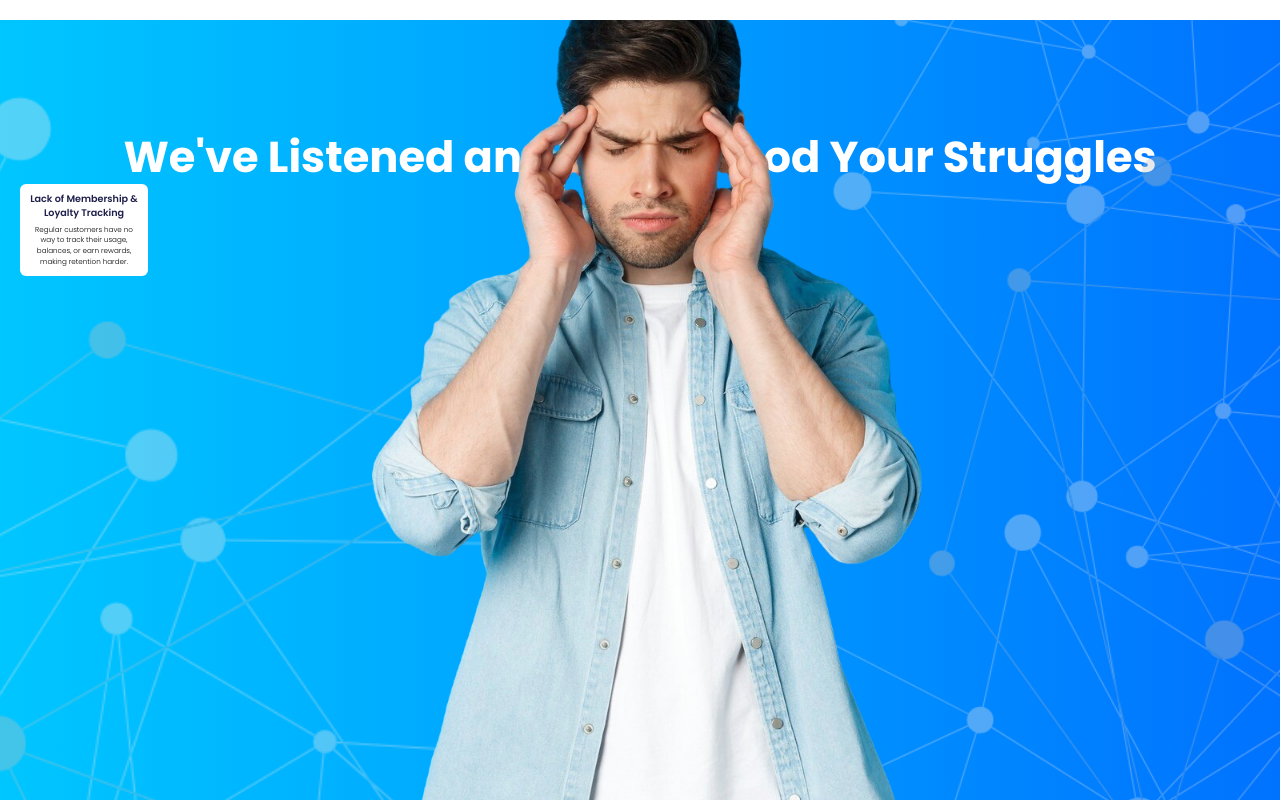
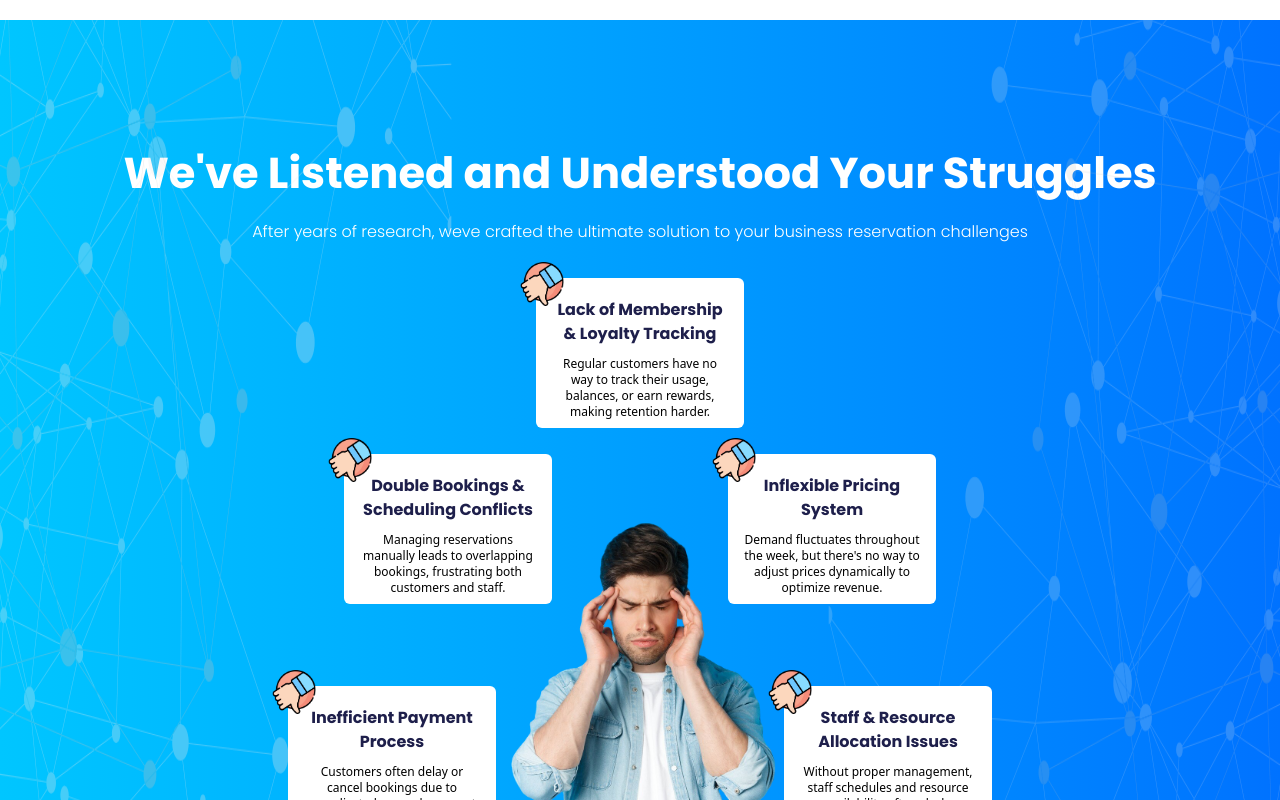
Before and after one commit to FajarVerse/digital-hero-project, a React (Vite) app: page / in a window 1280 px wide. Shown: the part 780-1580 px from the top of the page. Built offline with nearby package versions, Linux system fonts and the light colour scheme.

Commit message:
Membuat section2

```diff
--- a/src/App.jsx
+++ b/src/App.jsx
@@ -1,56 +1,14 @@
-import AuthLayout from "./components/layouts/AuthLayout";
 import Navbar from "./components/layouts/Navbar";
 import SectionOne from "./pages/section-one";
 import SectionThree from "./pages/section-three";
-import shape from "./assets/image/section2/shape.png";
-import Header from "./components/elements/header";
-import ilustrasi from "./assets/image/section2/diro_ilus_2.png";
+import SectionTwo from "./pages/section-two";
 
 function App() {
   return (
     <>
       <Navbar />
       <SectionOne />
-
-      <AuthLayout className="bg-linear-to-r from-digital-aqua to-deep-blue relative overflow-hidden">
-        <div className="w-1/2 absolute top-0 left-0 bottom-0 overflow-hidden">
-          <img
-            src={shape}
-            alt=""
-            className="scale-[500%] absolute bottom-40 left-0 rotate-90 -translate-x-52 opacity-35"
-          />
-        </div>
-        <div className="w-1/2 absolute top-0 right-0 bottom-0 overflow-hidden">
-          <img
-            src={shape}
-            alt=""
-            className="scale-[350%] absolute bottom-20  right-0 translate-x-20 opacity-35"
-          />
-        </div>
-
-        <div className="w-full px-5 z-50 overflow-hidden">
-          <div className="w-full">
-            <Header className="text-white">
-              We've Listened and Understood Your Struggles
-            </Header>
-          </div>
-          <div className="w-full absolute bottom-6 left-1/2 -translate-x-1/2">
-            <img src={ilustrasi} alt="" className="scale-125" />
-          </div>
-          <div className="w-full">
-            <div className="w-32 px-2.5 py-2 rounded-md bg-white">
-              <h1 className="font-poppins font-semibold text-[0.6rem] text-indigo-blue text-center">
-                Lack of Membership & Loyalty Tracking
-              </h1>
-              <p className="font-poppins font-light text-[0.45rem] text-black text-center mt-1">
-                Regular customers have no way to track their usage, balances, or
-                earn rewards, making retention harder.
-              </p>
-            </div>
-          </div>
-        </div>
-      </AuthLayout>
-
+      <SectionTwo />
       <SectionThree />
     </>
   );
--- a/src/components/elements/section-two/card.jsx
+++ b/src/components/elements/section-two/card.jsx
@@ -1,15 +1,28 @@
+import icon from "../../../assets/image/section2/diro_icon.png";
+
 const Card = (props) => {
   const { title, desc, className } = props;
 
   return (
     <>
-      <div className={`w-32 px-2.5 py-2 rounded-md bg-white ${className}`}>
-        <h1 className="font-poppins font-semibold text-[0.6rem] text-indigo-blue text-center">
-          {title}
-        </h1>
-        <p className="font-poppins font-light text-[0.45rem] text-black text-center mt-1">
-          {desc}
-        </p>
+      <div
+        className={`w-36 h-24 px-4 py-3 flex flex-col items-center rounded-md bg-white absolute ${className} lg:w-40 lg:h-28 xl:w-[13rem] xl:h-[9.4rem] xl:py-5 z-30`}
+      >
+        <img
+          src={icon}
+          alt=""
+          className="w-7 h-7 absolute -top-2.5 -left-2.5 xl:w-11 xl:h-11 xl:-left-4 xl:-top-4"
+        />
+        <div className="h-[20%]">
+          <h1 className="font-poppins font-semibold text-[0.6rem] text-indigo-blue text-center lg:text-[0.7rem] xl:font-bold xl:text-base">
+            {title}
+          </h1>
+        </div>
+        <div className="h-[80%] mt-4 lg:mt-5 xl:mt-8">
+          <p className="font-inter font-light text-[0.45rem] text-black text-center mt-1 lg:text-[0.5rem] xl:text-xs">
+            {desc}
+          </p>
+        </div>
       </div>
     </>
   );
--- /dev/null
+++ b/src/components/fragments/section-two/SectionTwo.jsx
@@ -0,0 +1,56 @@
+import Header from "../../elements/header";
+import Card from "../../elements/section-two/card";
+import ilustrasi from "../../../assets/image/section2/diro_ilus_2.png"
+
+const SectionTwoFragment = () => {
+  return (
+    <>
+      <div className="w-full">
+        <Header className="text-white">
+          We've Listened and Understood Your Struggles
+        </Header>
+
+        <p className="font-poppins font-light text-sm text-white text-center mt-5 mb-3 px-5 lg:mb-0.5 xl:text-base">
+          After years of research, weve crafted the ultimate solution to your
+          business reservation challenges
+        </p>
+      </div>
+      <div className="w-full absolute bottom-6 left-1/2 -translate-x-1/2 md:-bottom-25 lg:-bottom-40 xl:-bottom-56 2xl:-bottom-64 z-40">
+        <img
+          src={ilustrasi}
+          alt=""
+          className="scale-125 md:scale-70 lg:scale-55 xl:scale-60 2xl:scale-55"
+        />
+      </div>
+      <div className="w-full absolute left-0">
+        <Card
+          className="left-1/2 -translate-x-1/2 translate-y-4 md:translate-y-6 xl:translate-y-8"
+          title="Lack of Membership & Loyalty Tracking"
+          desc="Regular customers have no way to track their usage, balances, or earn rewards, making retention harder."
+        />
+        <Card
+          className="left-7 translate-y-36 md:left-36 lg:left-[15rem] xl:left-86 xl:translate-y-52"
+          title="Double Bookings & Scheduling Conflicts"
+          desc="Managing reservations manually leads to overlapping bookings, frustrating both customers and staff."
+        />
+        <Card
+          className="left-3 translate-y-72 md:left-28 lg:left-52 xl:left-72 xl:translate-y-110"
+          title="Inefficient Payment Process"
+          desc="Customers often delay or cancel bookings due to complicated manual payment methods"
+        />
+        <Card
+          className="right-7 translate-y-36 md:right-36 lg:right-[15rem] xl:right-86 xl:translate-y-52"
+          title="Inflexible Pricing System"
+          desc="Demand fluctuates throughout the week, but there's no way to adjust prices dynamically to optimize revenue."
+        />
+        <Card
+          className="right-3 translate-y-72 md:right-28 lg:right-52 xl:right-72 xl:translate-y-110"
+          title="Staff & Resource Allocation Issues"
+          desc="Without proper management, staff schedules and resource availability often clash, reducing efficiency."
+        />
+      </div>
+    </>
+  );
+};
+
+export default SectionTwoFragment;
--- /dev/null
+++ b/src/components/fragments/section-two/Shape.jsx
@@ -0,0 +1,24 @@
+import shape from "../../../assets/image/section2/shape.png";
+
+const Shape = () => {
+  return (
+    <>
+      <div className="w-1/2 absolute top-0 left-0 bottom-0 overflow-hidden">
+        <img
+          src={shape}
+          alt=""
+          className="rotate-180 scale-[350%] absolute bottom-20 -left-10 -translate-x-20 opacity-40 md:scale-[150%] lg:h-screen lg:w-full lg:opacity-30 xl:bottom-28"
+        />
+      </div>
+      <div className="w-1/2 absolute top-0 right-0 bottom-0 overflow-hidden">
+        <img
+          src={shape}
+          alt=""
+          className="scale-[350%] absolute bottom-20 -right-10 translate-x-20 opacity-35 md:scale-[150%] lg:h-screen lg:w-full lg:opacity-20"
+        />
+      </div>
+    </>
+  );
+};
+
+export default Shape;
--- /dev/null
+++ b/src/pages/section-two.jsx
@@ -0,0 +1,18 @@
+import SectionTwoFragment from "../components/fragments/section-two/SectionTwo";
+import Shape from "../components/fragments/section-two/Shape";
+import AuthLayout from "../components/layouts/AuthLayout";
+
+const SectionTwo = () => {
+  return (
+    <>
+      <AuthLayout className="h-[42rem] bg-linear-to-r from-digital-aqua to-deep-blue relative overflow-hidden lg:py-32 xl:h-[56rem]">
+        <Shape />
+        <div className="w-full px-5 z-50 overflow-hidden md:px-7">
+          <SectionTwoFragment />
+        </div>
+      </AuthLayout>
+    </>
+  );
+};
+
+export default SectionTwo;
```
Also changed, not shown: src/assets/image/section2/diro_icon.png (renamed from src/assets/image/section2/diro_icon_1.png).
